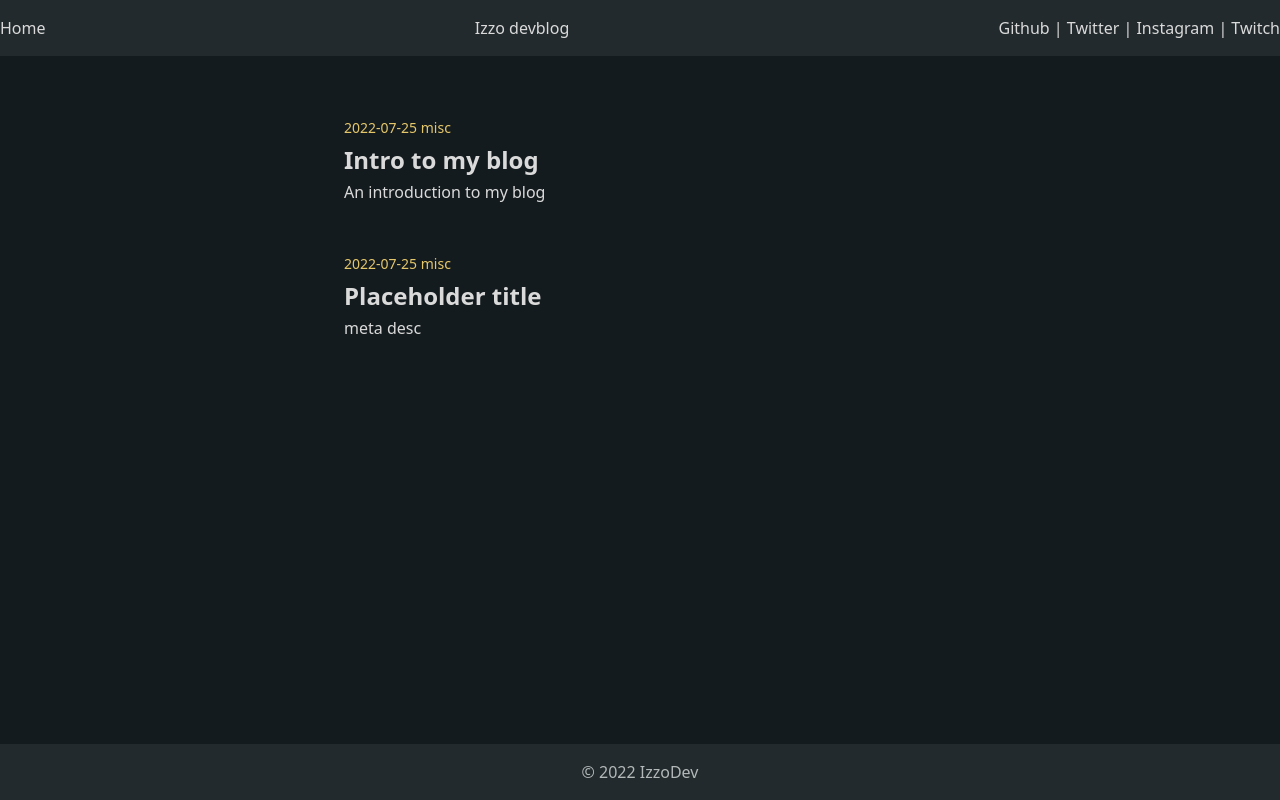
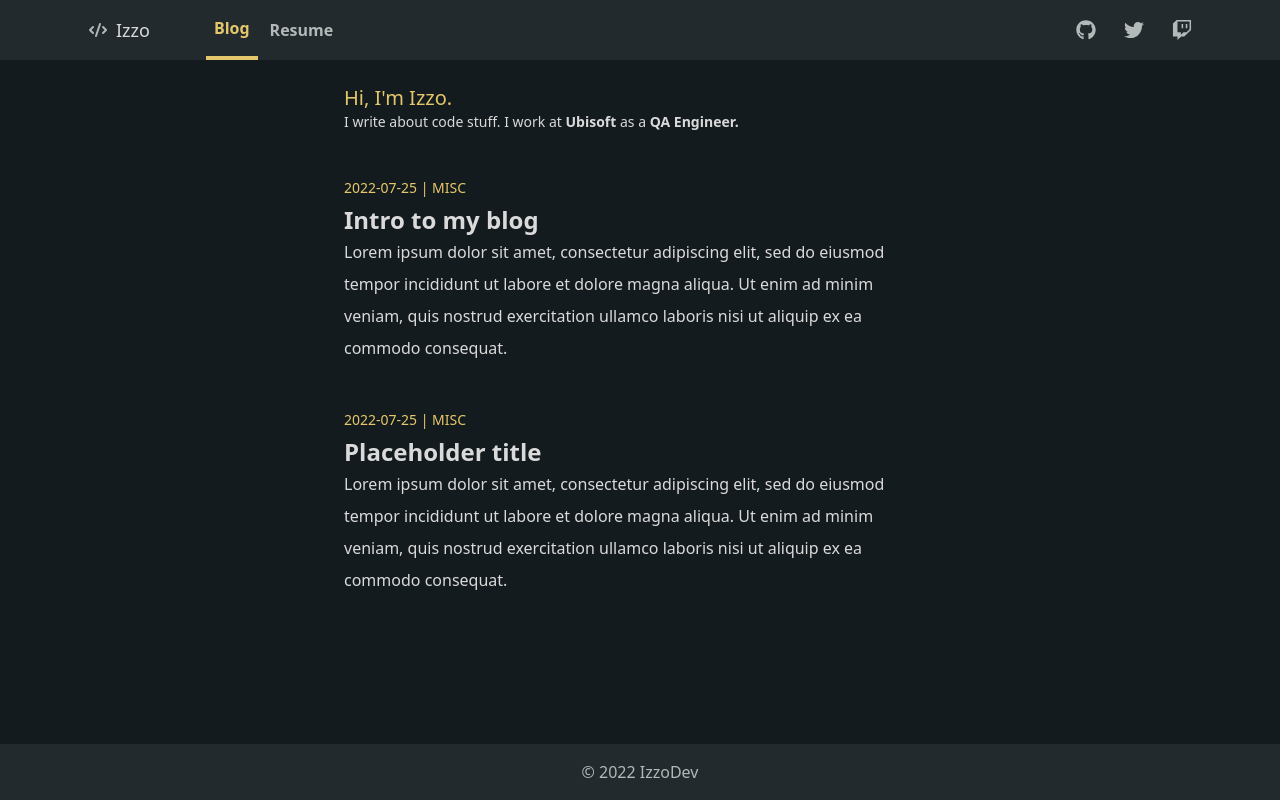
Before and after one commit to MB-Izzo/izzo-blog, a Next.js app: page / in a window 1280 px wide. Built offline with nearby package versions, Linux system fonts and the light colour scheme.

Commit message:
Design change

```diff
--- a/components/layout.js
+++ b/components/layout.js
@@ -1,23 +1,15 @@
-import Link from "next/link";
+import Navbar from "./navbar";
 
 export default function Layout({ children }) {
   return (
     <div className="flex flex-col min-h-screen">
-      <header className="bg-light-black text-white mb-8 py-4">
-        <div className="container mx-auto flex justify-center">
-          <Link href='/'>
-            <a>Home</a>
-          </Link>
-          <span className="mx-auto">Izzo devblog</span>{' '}
-          <span>Github | Twitter | Instagram | Twitch</span>
-        </div>
-      </header>
+      <Navbar />
       <main className="container mx-auto flex-1">{children}</main>
       <footer className="bg-light-black mt-8 py-4">
         <div className="container mx-auto text-light-gray flex justify-center">
           &copy; 2022 IzzoDev
         </div>
       </footer>
-  </div>
-  )
+    </div>
+  );
 }
--- /dev/null
+++ b/components/navbar.js
@@ -0,0 +1,129 @@
+import React from "react";
+import Link from "next/link";
+import { useRouter } from "next/router";
+import { useState } from "react";
+
+export default function Navbar() {
+  const [shouldHide, setShouldHide] = useState("hidden");
+  const router = useRouter();
+  const currRoute = router.pathname;
+  const styleCurrRoute =
+    "py-4 px-2 text-yellow border-b-4 border-yellow font-semibold";
+  const styleRoute =
+    "py-4 px-2 text-light-gray font-semibold hover:text-yellow transition duration-300";
+
+  const handleClickMobile = () => {
+    if (shouldHide === "hidden") {
+      setShouldHide("");
+    } else {
+      setShouldHide("hidden");
+    }
+  };
+  return (
+    <nav className="bg-light-black">
+      <div className="max-w-6xl mx-auto px-4">
+        <div className="flex justify-between">
+          <div className="flex space-x-12">
+            <div>
+              <span className="flex items-center py-4 px-2">
+                <svg
+                  xmlns="http://www.w3.org/2000/svg"
+                  className="h-5 w-5 fill-light-gray mr-2"
+                  viewBox="0 0 20 20"
+                  fill="currentColor"
+                >
+                  <path
+                    fillRule="evenodd"
+                    d="M12.316 3.051a1 1 0 01.633 1.265l-4 12a1 1 0 11-1.898-.632l4-12a1 1 0 011.265-.633zM5.707 6.293a1 1 0 010 1.414L3.414 10l2.293 2.293a1 1 0 11-1.414 1.414l-3-3a1 1 0 010-1.414l3-3a1 1 0 011.414 0zm8.586 0a1 1 0 011.414 0l3 3a1 1 0 010 1.414l-3 3a1 1 0 11-1.414-1.414L16.586 10l-2.293-2.293a1 1 0 010-1.414z"
+                    clipRule="evenodd"
+                  />
+                </svg>
+                <span className="font-thin text-white text-lg">Izzo</span>
+              </span>
+            </div>
+            <div className="hidden md:flex items-center space-x-1">
+              <Link href="/">
+                <a className={currRoute === "/" ? styleCurrRoute : styleRoute}>
+                  Blog
+                </a>
+              </Link>
+              <Link href="/resume">
+                <a
+                  className={
+                    currRoute === "/resume" ? styleCurrRoute : styleRoute
+                  }
+                >
+                  Resume
+                </a>
+              </Link>
+            </div>
+          </div>
+          <div className="hidden md:flex items-center space-x-3">
+            <a href="" className="py-2, px-2 font-medium text-light-gray">
+              <svg
+                xmlns="http://www.w3.org/2000/svg"
+                viewBox="0 0 496 512"
+                className="fill-light-gray w-5 h-5"
+              >
+                <path d="M165.9 397.4c0 2-2.3 3.6-5.2 3.6-3.3.3-5.6-1.3-5.6-3.6 0-2 2.3-3.6 5.2-3.6 3-.3 5.6 1.3 5.6 3.6zm-31.1-4.5c-.7 2 1.3 4.3 4.3 4.9 2.6 1 5.6 0 6.2-2s-1.3-4.3-4.3-5.2c-2.6-.7-5.5.3-6.2 2.3zm44.2-1.7c-2.9.7-4.9 2.6-4.6 4.9.3 2 2.9 3.3 5.9 2.6 2.9-.7 4.9-2.6 4.6-4.6-.3-1.9-3-3.2-5.9-2.9zM244.8 8C106.1 8 0 113.3 0 252c0 110.9 69.8 205.8 169.5 239.2 12.8 2.3 17.3-5.6 17.3-12.1 0-6.2-.3-40.4-.3-61.4 0 0-70 15-84.7-29.8 0 0-11.4-29.1-27.8-36.6 0 0-22.9-15.7 1.6-15.4 0 0 24.9 2 38.6 25.8 21.9 38.6 58.6 27.5 72.9 20.9 2.3-16 8.8-27.1 16-33.7-55.9-6.2-112.3-14.3-112.3-110.5 0-27.5 7.6-41.3 23.6-58.9-2.6-6.5-11.1-33.3 2.6-67.9 20.9-6.5 69 27 69 27 20-5.6 41.5-8.5 62.8-8.5s42.8 2.9 62.8 8.5c0 0 48.1-33.6 69-27 13.7 34.7 5.2 61.4 2.6 67.9 16 17.7 25.8 31.5 25.8 58.9 0 96.5-58.9 104.2-114.8 110.5 9.2 7.9 17 22.9 17 46.4 0 33.7-.3 75.4-.3 83.6 0 6.5 4.6 14.4 17.3 12.1C428.2 457.8 496 362.9 496 252 496 113.3 383.5 8 244.8 8zM97.2 352.9c-1.3 1-1 3.3.7 5.2 1.6 1.6 3.9 2.3 5.2 1 1.3-1 1-3.3-.7-5.2-1.6-1.6-3.9-2.3-5.2-1zm-10.8-8.1c-.7 1.3.3 2.9 2.3 3.9 1.6 1 3.6.7 4.3-.7.7-1.3-.3-2.9-2.3-3.9-2-.6-3.6-.3-4.3.7zm32.4 35.6c-1.6 1.3-1 4.3 1.3 6.2 2.3 2.3 5.2 2.6 6.5 1 1.3-1.3.7-4.3-1.3-6.2-2.2-2.3-5.2-2.6-6.5-1zm-11.4-14.7c-1.6 1-1.6 3.6 0 5.9 1.6 2.3 4.3 3.3 5.6 2.3 1.6-1.3 1.6-3.9 0-6.2-1.4-2.3-4-3.3-5.6-2z" />
+              </svg>
+            </a>
+            <a href="" className="py-2, px-2 font-medium text-light-gray">
+              <svg
+                xmlns="http://www.w3.org/2000/svg"
+                viewBox="0 0 512 512"
+                className="fill-light-gray w-5 h-5"
+              >
+                <path d="M459.37 151.716c.325 4.548.325 9.097.325 13.645 0 138.72-105.583 298.558-298.558 298.558-59.452 0-114.68-17.219-161.137-47.106 8.447.974 16.568 1.299 25.34 1.299 49.055 0 94.213-16.568 130.274-44.832-46.132-.975-84.792-31.188-98.112-72.772 6.498.974 12.995 1.624 19.818 1.624 9.421 0 18.843-1.3 27.614-3.573-48.081-9.747-84.143-51.98-84.143-102.985v-1.299c13.969 7.797 30.214 12.67 47.431 13.319-28.264-18.843-46.781-51.005-46.781-87.391 0-19.492 5.197-37.36 14.294-52.954 51.655 63.675 129.3 105.258 216.365 109.807-1.624-7.797-2.599-15.918-2.599-24.04 0-57.828 46.782-104.934 104.934-104.934 30.213 0 57.502 12.67 76.67 33.137 23.715-4.548 46.456-13.32 66.599-25.34-7.798 24.366-24.366 44.833-46.132 57.827 21.117-2.273 41.584-8.122 60.426-16.243-14.292 20.791-32.161 39.308-52.628 54.253z" />
+              </svg>
+            </a>
+            <a href="" className="py-2, px-2 font-medium text-light-gray">
+              <svg xmlns="http://www.w3.org/2000/svg" viewBox="0 0 512 512" className="fill-light-gray w-5 h-5">
+                <path d="M391.17,103.47H352.54v109.7h38.63ZM285,103H246.37V212.75H285ZM120.83,0,24.31,91.42V420.58H140.14V512l96.53-91.42h77.25L487.69,256V0ZM449.07,237.75l-77.22,73.12H294.61l-67.6,64v-64H140.14V36.58H449.07Z" />
+              </svg>
+            </a>
+          </div>
+          <div className="md:hidden flex items-center">
+            <button
+              className="outline-none mobile-menu-button"
+              onClick={handleClickMobile}
+            >
+              <svg
+                className=" w-6 h-6 text-light-gray hover:text-green"
+                x-show="!showMenu"
+                fill="none"
+                strokeLineCap="round"
+                strokeLineJoin="round"
+                strokeWidth="2"
+                viewBox="0 0 24 24"
+                stroke="currentColor"
+              >
+                <path d="M4 6h16M4 12h16M4 18h16"></path>
+              </svg>
+            </button>
+          </div>
+        </div>
+      </div>
+      <div className={`${shouldHide} mobile-menu`}>
+        <ul className="">
+          <li>
+						<Link href="/">
+            <a
+              className="text-white block text-sm px-2 py-4 hover:bg-yellow transition duration-300"
+            >
+              Blog
+            </a>
+						</Link>
+						<Link href="/resume">
+            <a
+              className="block text-white text-sm px-2 py-4 hover:bg-yellow transition duration-300"
+            >
+              Resume
+            </a>
+						</Link>
+          </li>
+        </ul>
+      </div>
+    </nav>
+  );
+}
--- a/pages/index.js
+++ b/pages/index.js
@@ -7,7 +7,12 @@ import Link from "next/link";
 
 export default function Home({ posts }) {
   return (
-    <div className="w-1/2 m-auto p-4 md:p-0">
+    <div className="w-3/4 lg:w-1/2 m-auto p-4 md:p-0">
+			<div className="text-white m-2 p-4">
+				<h2 className="text-xl text-yellow">Hi, I'm Izzo.</h2>
+				<p className="font-thin text-sm text-white">I write about code stuff.
+				I work at <span className="font-semibold">Ubisoft</span> as a<span className="font-semibold"> QA Engineer.</span></p>
+			</div>
       {posts.map(({ slug, frontmatter }) => (
         <div
           key={slug}
@@ -15,8 +20,8 @@ export default function Home({ posts }) {
         >
           <Link href={`/post/${slug}`}>
             <a className="inline-block">
-              <h2 className="text-yellow text-sm leading-8">
-                {frontmatter.date} {frontmatter.tags}
+              <h2 className="text-yellow text-sm leading-8 uppercase">
+                {frontmatter.date} | {frontmatter.tags}
               </h2>
               <h1 className="text-2xl text-white font-bold leading-8">{frontmatter.title}</h1>
             </a>
--- a/pages/post/[slug].js
+++ b/pages/post/[slug].js
@@ -6,7 +6,7 @@ import highlightjs from 'markdown-it-highlightjs'
 export default function PostPage({ frontmatter, content }) {
   const mdd = md().use(highlightjs);
   return (
-    <div className="prose prose-invert mx-auto">
+    <div className="prose prose-invert mx-auto mt-5">
       <h1>{frontmatter.title}</h1>
       <div dangerouslySetInnerHTML={{ __html: mdd.render(content) }} />
     </div>
--- a/posts/intro.md
+++ b/posts/intro.md
@@ -1,7 +1,9 @@
 ---
 title: 'Intro to my blog'
 metaTitle: 'Intro to my blog'
-metaDesc: 'An introduction to my blog'
+metaDesc: 'Lorem ipsum dolor sit amet, consectetur adipiscing elit, sed do eiusmod tempor
+incididunt ut labore et dolore magna aliqua. Ut enim ad minim veniam, quis
+nostrud exercitation ullamco laboris nisi ut aliquip ex ea commodo consequat.'
 date: '2022-07-25'
 tags:
   - misc
--- a/posts/placeholder.md
+++ b/posts/placeholder.md
@@ -1,7 +1,9 @@
 ---
 title: 'Placeholder title'
 metaTitle: 'Placeholder meta title'
-metaDesc: 'meta desc'
+metaDesc: 'Lorem ipsum dolor sit amet, consectetur adipiscing elit, sed do eiusmod tempor
+incididunt ut labore et dolore magna aliqua. Ut enim ad minim veniam, quis
+nostrud exercitation ullamco laboris nisi ut aliquip ex ea commodo consequat.'
 date: '2022-07-25'
 tags:
   - misc
```
